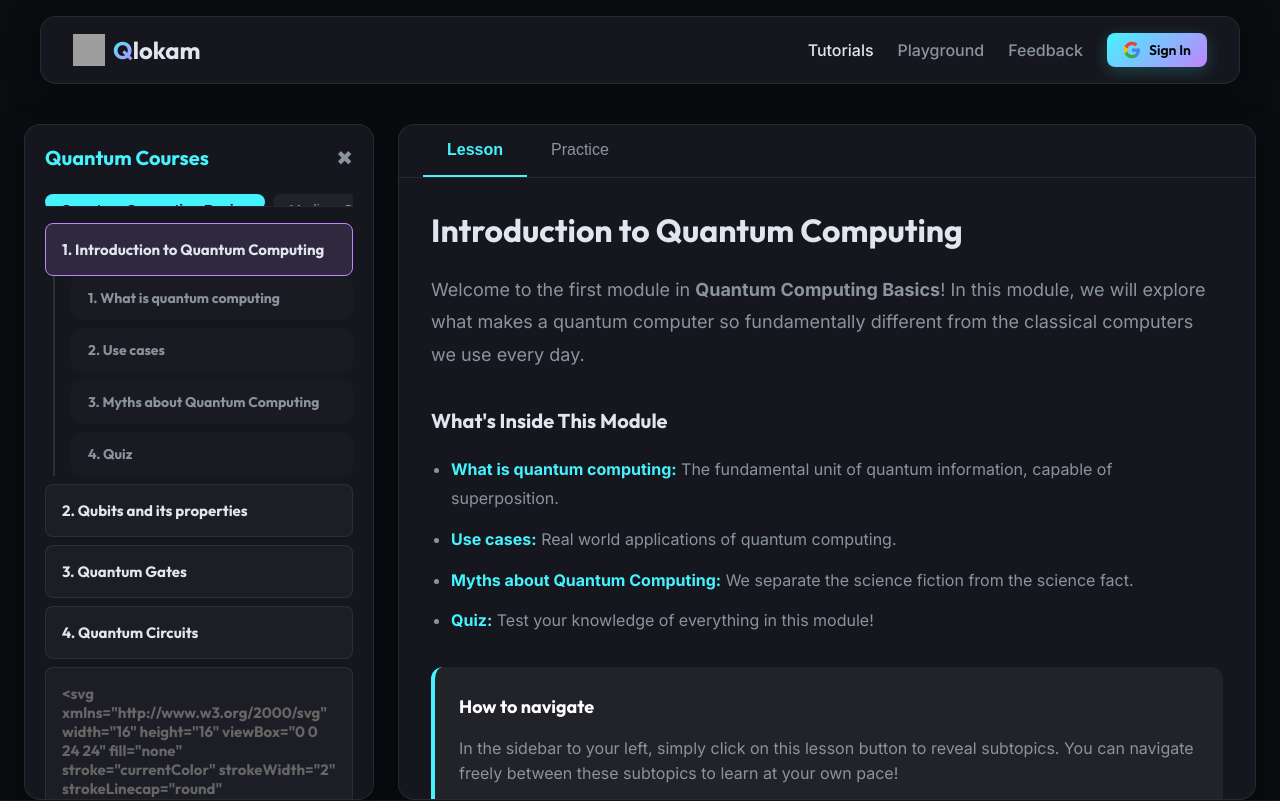
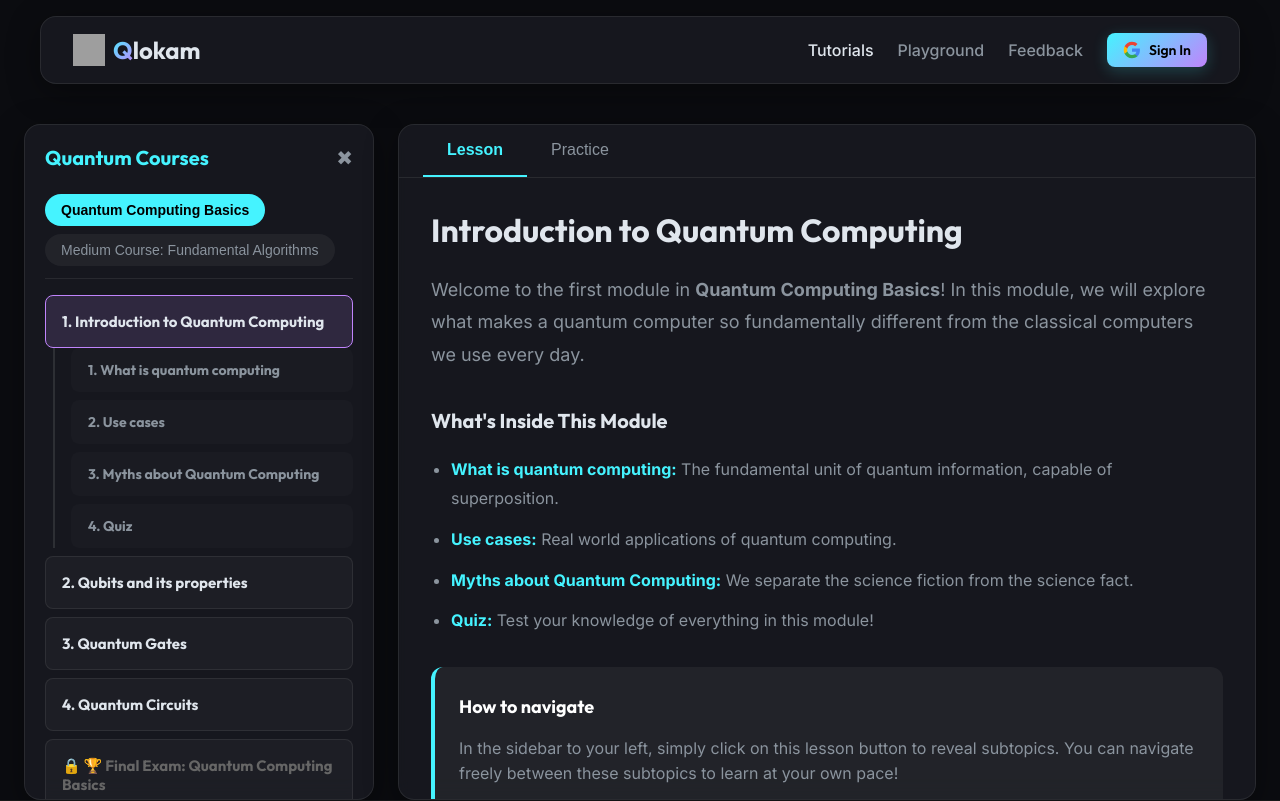
Before and after one commit to quantumcomputingtelugu/Qlokam, a Next.js app in the folder frontend/: page /tutorials in a window 1280 px wide. Shown: the top 801 px of the page. Built offline with nearby package versions, Linux system fonts and the light colour scheme; no server answers; grey boxes are pictures that could not be loaded.

Commit message:
Fix SVG strings causing rendering errors in page.tsx and make course menu flex-wrap

```diff
--- a/frontend/src/app/tutorials/page.tsx
+++ b/frontend/src/app/tutorials/page.tsx
@@ -542,7 +542,7 @@ export default function TutorialsPage() {
             <div
               style={{
                 display: "flex",
-                overflowX: "auto",
+                flexWrap: "wrap",
                 gap: "8px",
                 paddingBottom: "12px",
                 marginBottom: "16px",
@@ -605,7 +605,7 @@ export default function TutorialsPage() {
                             )
                           ) {
                             alert(
-                              <>{'<svg xmlns="http://www.w3.org/2000/svg" width="16" height="16" viewBox="0 0 24 24" fill="none" stroke="currentColor" strokeWidth="2" strokeLinecap="round" strokeLinejoin="round" style={{ display: "inline-block", verticalAlign: "text-bottom" }}><rect x="3" y="11" width="18" height="11" rx="2" ry="2"></rect><path d="M7 11V7a5 5 0 0 1 10 0v4"></path></svg>'} Locked: Please achieve a perfect score (5/5) on the prerequisite quiz to unlock this module.</>,
+                              "🔒 Locked: Please achieve a perfect score (5/5) on the prerequisite quiz to unlock this module.",
                             );
                             return;
                           }
@@ -691,7 +691,7 @@ export default function TutorialsPage() {
                               !completedTutorials.includes(
                                 tutorial.prerequisiteId,
                               ) &&
-                              <>{'<svg xmlns="http://www.w3.org/2000/svg" width="16" height="16" viewBox="0 0 24 24" fill="none" stroke="currentColor" strokeWidth="2" strokeLinecap="round" strokeLinejoin="round" style={{ display: "inline-block", verticalAlign: "text-bottom" }}><rect x="3" y="11" width="18" height="11" rx="2" ry="2"></rect><path d="M7 11V7a5 5 0 0 1 10 0v4"></path></svg>'} </>}
+                              "🔒 "}
                             {tutorial.isFinalTest
                               ? "🏆 "
                               : `${moduleIndex + 1}. `}
@@ -704,7 +704,7 @@ export default function TutorialsPage() {
                                 color: "var(--success)",
                               }}
                             >
-                              {'<svg xmlns="http://www.w3.org/2000/svg" width="16" height="16" viewBox="0 0 24 24" fill="none" stroke="currentColor" strokeWidth="2" strokeLinecap="round" strokeLinejoin="round" style={{ display: "inline-block", verticalAlign: "text-bottom" }}><polyline points="20 6 9 17 4 12"></polyline></svg>'}
+                              ✔
                             </span>
                           )}
                         </div>
@@ -740,7 +740,7 @@ export default function TutorialsPage() {
                                       )
                                     ) {
                                       alert(
-                                        <>{'<svg xmlns="http://www.w3.org/2000/svg" width="16" height="16" viewBox="0 0 24 24" fill="none" stroke="currentColor" strokeWidth="2" strokeLinecap="round" strokeLinejoin="round" style={{ display: "inline-block", verticalAlign: "text-bottom" }}><rect x="3" y="11" width="18" height="11" rx="2" ry="2"></rect><path d="M7 11V7a5 5 0 0 1 10 0v4"></path></svg>'} Locked: Please achieve a perfect score (5/5) on the prerequisite quiz to unlock this module.</>,
+                                        "🔒 Locked: Please achieve a perfect score (5/5) on the prerequisite quiz to unlock this module.",
                                       );
                                       return;
                                     }
@@ -785,7 +785,7 @@ export default function TutorialsPage() {
                                         !completedTutorials.includes(
                                           subModule.prerequisiteId,
                                         ) &&
-                                        <>{'<svg xmlns="http://www.w3.org/2000/svg" width="16" height="16" viewBox="0 0 24 24" fill="none" stroke="currentColor" strokeWidth="2" strokeLinecap="round" strokeLinejoin="round" style={{ display: "inline-block", verticalAlign: "text-bottom" }}><rect x="3" y="11" width="18" height="11" rx="2" ry="2"></rect><path d="M7 11V7a5 5 0 0 1 10 0v4"></path></svg>'} </>}
+                                        "🔒 "}
                                       {index + 1}. {subModule.title}
                                     </h4>
                                     {subCompleted && (
@@ -795,7 +795,7 @@ export default function TutorialsPage() {
                                           color: "var(--success)",
                                         }}
                                       >
-                                        {'<svg xmlns="http://www.w3.org/2000/svg" width="16" height="16" viewBox="0 0 24 24" fill="none" stroke="currentColor" strokeWidth="2" strokeLinecap="round" strokeLinejoin="round" style={{ display: "inline-block", verticalAlign: "text-bottom" }}><polyline points="20 6 9 17 4 12"></polyline></svg>'}
+                                        ✔
                                       </span>
                                     )}
                                   </div>
@@ -976,7 +976,7 @@ export default function TutorialsPage() {
                                   color: "var(--text-secondary)",
                                 }}
                               >
-                                {'<svg xmlns="http://www.w3.org/2000/svg" width="16" height="16" viewBox="0 0 24 24" fill="none" stroke="currentColor" strokeWidth="2" strokeLinecap="round" strokeLinejoin="round" style={{ display: "inline-block", verticalAlign: "text-bottom" }}><rect x="3" y="11" width="18" height="11" rx="2" ry="2"></rect><path d="M7 11V7a5 5 0 0 1 10 0v4"></path></svg>'} Please sign in to take this quiz and save
+                                🔒 Please sign in to take this quiz and save
                                 your progress.
                               </div>
                             );
@@ -998,7 +998,7 @@ export default function TutorialsPage() {
                                   marginTop: "16px",
                                 }}
                               >
-                                {'<svg xmlns="http://www.w3.org/2000/svg" width="16" height="16" viewBox="0 0 24 24" fill="none" stroke="currentColor" strokeWidth="2" strokeLinecap="round" strokeLinejoin="round" style={{ display: "inline-block", verticalAlign: "text-bottom" }}><rect x="3" y="11" width="18" height="11" rx="2" ry="2"></rect><path d="M7 11V7a5 5 0 0 1 10 0v4"></path></svg>'} You must complete the quiz for the previous
+                                🔒 You must complete the quiz for the previous
                                 topic before you can take this quiz.
                               </div>
                             );
```
